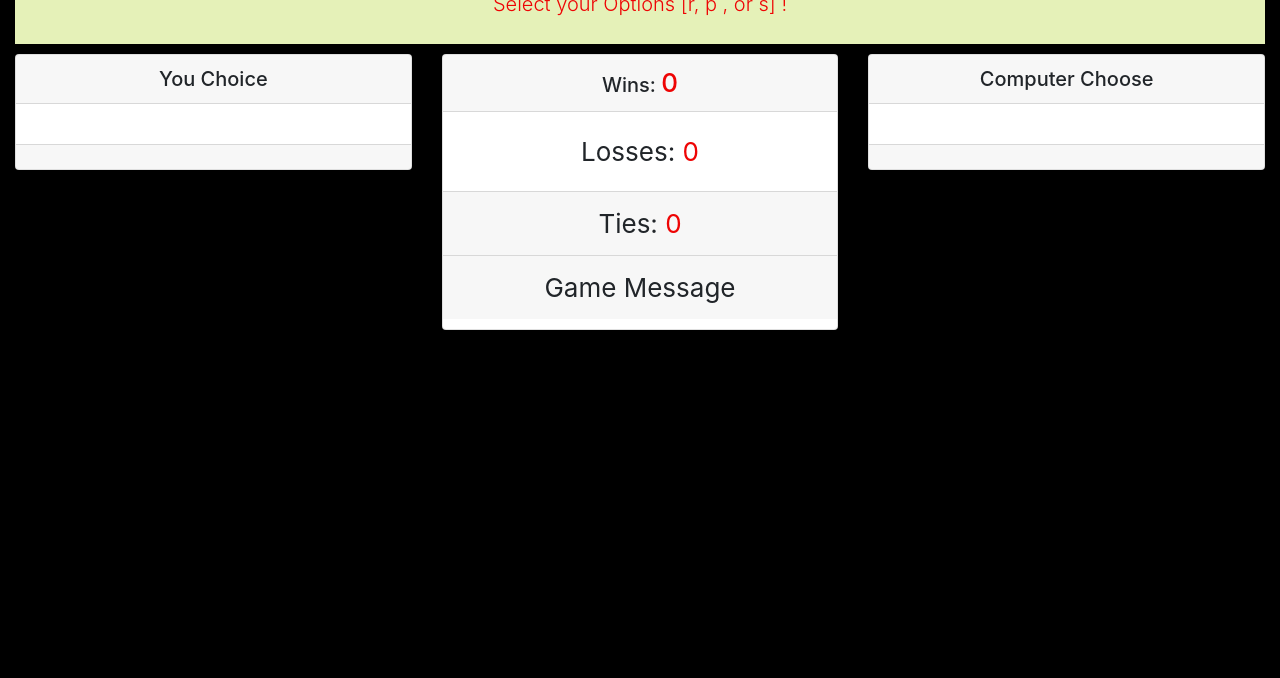
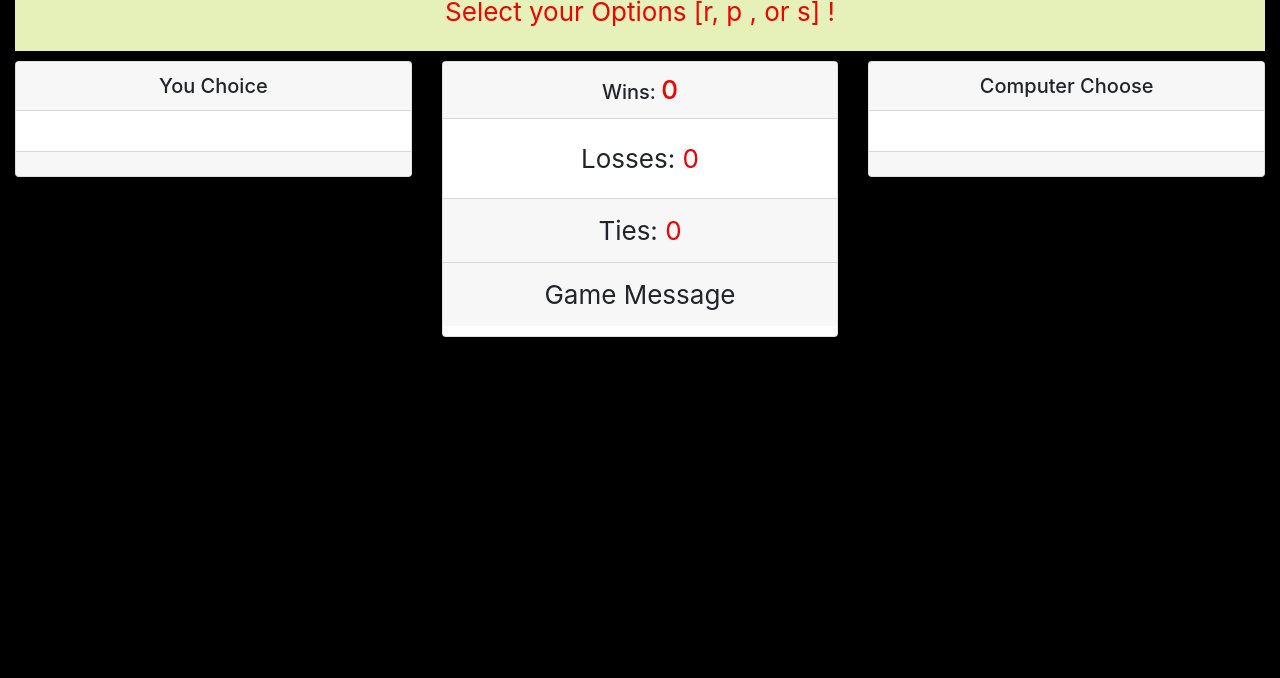
Before and after one commit to mrhdigital/Rock-Paper-Scissor, a plain HTML site: page index.html in a window 1280 px wide. Shown: the part 122-800 px from the top of the page. Drawn offline with nearby package versions, Linux system fonts and the light colour scheme.

Commit message:
fix the font size of lead

```diff
--- a/assets/css/style.css
+++ b/assets/css/style.css
@@ -13,10 +13,17 @@ body {
 
    }
 
-   .lead {
+   .lead1 {
+
+        margin: 0;
+        padding: 0;
+        border: 0;
+        font-size: 26px;
+
+        vertical-align: baseline;
 
     text-align: center;
-    font-size: 16px;
+
     color: #ee0404;
    }
 
--- a/index.html
+++ b/index.html
@@ -24,7 +24,7 @@
 			<div class="card-body">
 	<!-- <p > Select your Options [r, p , or s] </p> -->
 				<h1 class="display-3"> Rock, Paper, Scissor Game!</h1>
-			<h3 id = "userSelect" class="lead">Select your Options [r, p , or s] !</h3>
+			<span id = "userSelect" class="lead1">Select your Options [r, p , or s] !</span>
 
 			<div>
 				<audio id="myAudio">
```
